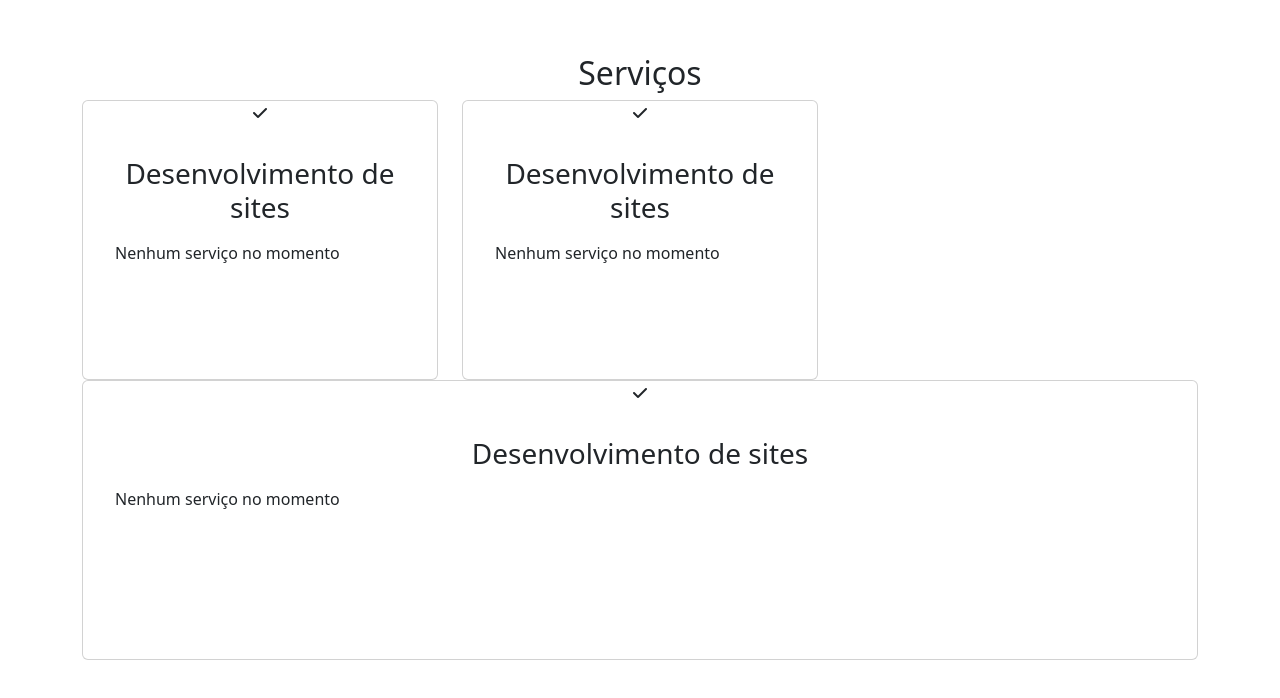
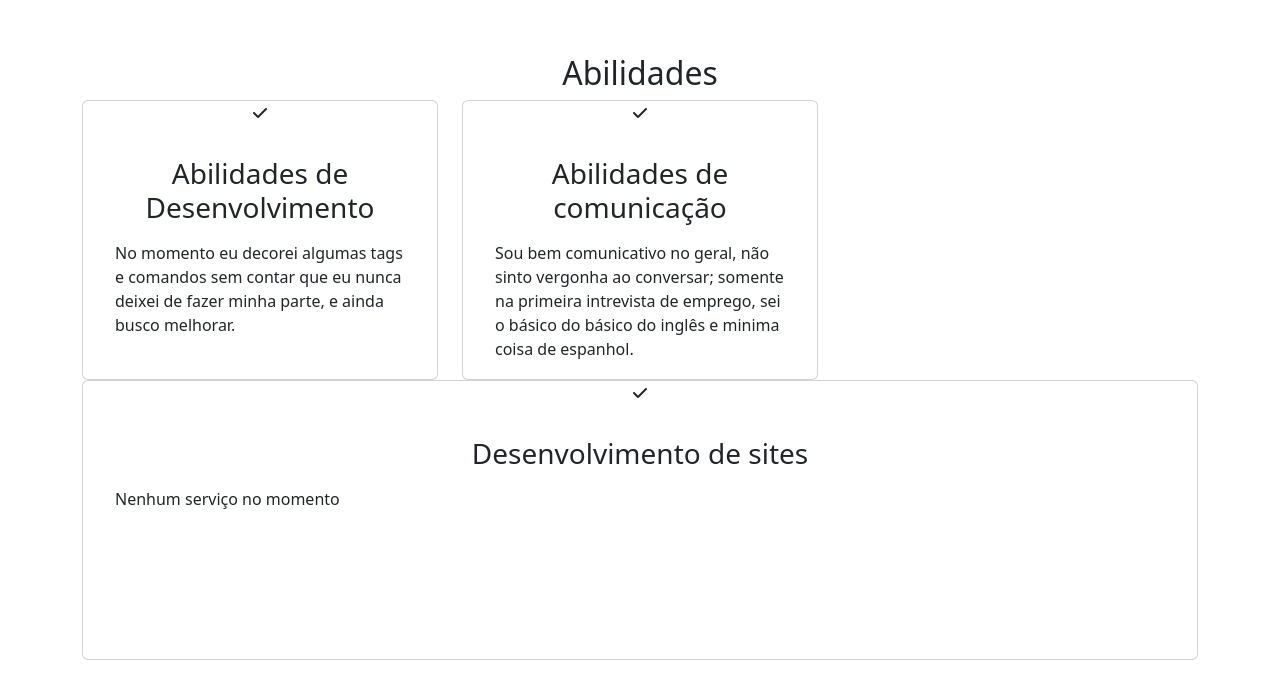
Before and after one commit to chiele-kau/meuPortifolio, a plain HTML site: page index.html in a window 1280 px wide. Shown: the part 1811-2509 px from the top of the page. Drawn offline with nearby package versions, Linux system fonts and the light colour scheme.

Commit message:
Update index.html

```diff
--- a/index.html
+++ b/index.html
@@ -109,7 +109,7 @@ src="https://kit.fontawesome.com/e39cb62855.js" crossorigin="anonymous">
   <!--services section-->
 <section id="servicos">
     <div class="container">
-        <h2 class="text-center">Serviços</h2>
+        <h2 class="text-center">Abilidades</h2>
         <!--pra copiar uma linha-->
         <div class="row">
             <!--para copiar uma coluna-->
@@ -117,8 +117,9 @@ src="https://kit.fontawesome.com/e39cb62855.js" crossorigin="anonymous">
                 <div class="card servicesText">
                     <div class="cardBody">
                         <i class="fa-solid fa-check servicesIcon"></i>
-                        <h3 class="cardTitle mt-3">Desenvolvimento de sites</h3>
-                        <p class="cardText mt-3">Nenhum serviço no momento</p>
+                        <h3 class="cardTitle mt-3">Abilidades de Desenvolvimento</h3>
+                        <p class="cardText mt-3">No momento eu decorei algumas tags e comandos
+                            sem contar que eu nunca deixei de fazer minha parte, e ainda busco melhorar.</p>
                     </div>
                 </div>
             </div>
@@ -127,8 +128,10 @@ src="https://kit.fontawesome.com/e39cb62855.js" crossorigin="anonymous">
                 <div class="card servicesText">
                     <div class="cardBody">
                         <i class="fa-solid fa-check servicesIcon"></i>
-                        <h3 class="cardTitle mt-3">Desenvolvimento de sites</h3>
-                        <p class="cardText mt-3">Nenhum serviço no momento</p>
+                        <h3 class="cardTitle mt-3">Abilidades de comunicação</h3>
+                        <p class="cardText mt-3">Sou bem comunicativo no geral, não sinto vergonha ao conversar;
+                            somente na primeira intrevista de emprego, sei o básico do básico do inglês
+                            e minima coisa de espanhol.</p>
                     </div>
                 </div>
             </div>
```
